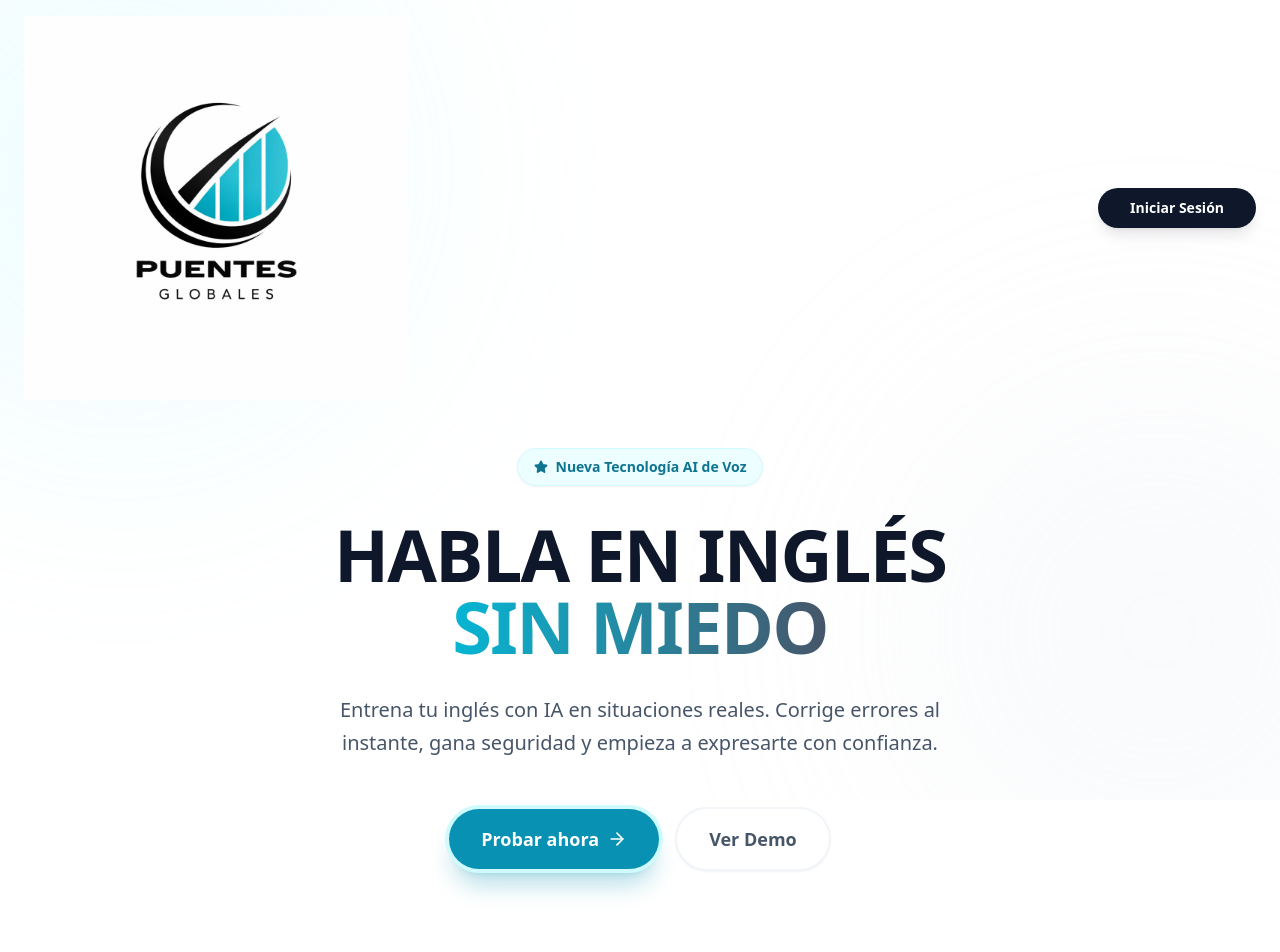
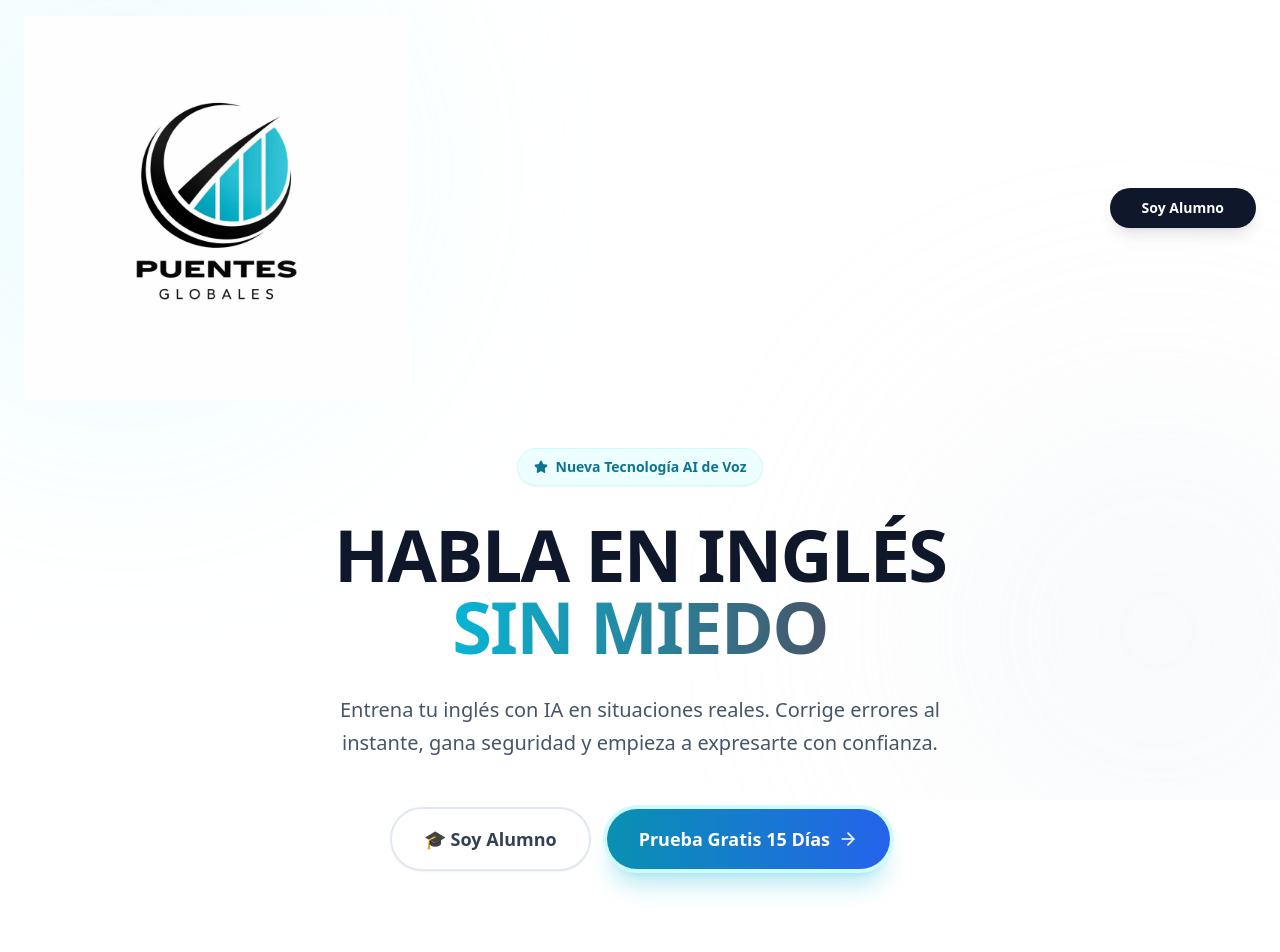
Before and after one commit to wokpass-dev/mvp-idiomas-ai, a React (Vite) app in the folder client/: page / in a window 1280 px wide. Shown: the top 952 px of the page. Built offline with nearby package versions, Linux system fonts and the light colour scheme.

Commit message:
feat: implement access code gate for student signup

```diff
--- a/client/src/components/LandingPage.jsx
+++ b/client/src/components/LandingPage.jsx
@@ -25,7 +25,7 @@ const LandingPage = () => {
                         onClick={() => navigate('/login')}
                         className="px-8 py-2.5 bg-slate-900 hover:bg-slate-800 text-white rounded-full transition-all text-sm font-semibold shadow-lg shadow-slate-900/10"
                     >
-                        Iniciar Sesión
+                        Soy Alumno
                     </button>
                 </nav>
 
@@ -54,16 +54,22 @@ const LandingPage = () => {
                             y empieza a expresarte con confianza.
                         </p>
 
-                        <div className="flex flex-col sm:flex-row gap-4 justify-center items-center">
+                        <div className="flex flex-col sm:flex-row gap-4 justify-center items-center mt-8">
+                            {/* Student Path */}
                             <button
                                 onClick={() => navigate('/login')}
-                                className="group relative px-8 py-4 bg-cyan-600 hover:bg-cyan-500 text-white rounded-full font-bold text-lg transition-all flex items-center gap-2 shadow-xl shadow-cyan-600/30 ring-4 ring-cyan-100"
+                                className="px-8 py-4 bg-white hover:bg-slate-50 border-2 border-slate-200 text-slate-700 rounded-full font-bold text-lg transition-all shadow-sm hover:shadow-md flex items-center gap-2"
                             >
-                                Probar ahora
+                                🎓 Soy Alumno
+                            </button>
+
+                            {/* External Path */}
+                            <button
+                                onClick={() => alert("Próximamente: Integración con Google & Stripe (Trial 15 Días)")}
+                                className="group relative px-8 py-4 bg-gradient-to-r from-cyan-600 to-blue-600 hover:from-cyan-500 hover:to-blue-500 text-white rounded-full font-bold text-lg transition-all flex items-center gap-2 shadow-xl shadow-cyan-500/30 ring-4 ring-cyan-100"
+                            >
+                                Prueba Gratis 15 Días
                                 <ArrowRight size={20} className="group-hover:translate-x-1 transition-transform" />
-                            </button>
-                            <button className="px-8 py-4 bg-white hover:bg-slate-50 border-2 border-slate-100 rounded-full font-bold text-lg transition-all text-slate-600 shadow-sm hover:shadow-md">
-                                Ver Demo
                             </button>
                         </div>
                     </motion.div>
--- a/client/src/components/Login.jsx
+++ b/client/src/components/Login.jsx
@@ -1,12 +1,14 @@
 import React, { useState } from 'react';
 import { supabase } from '../supabaseClient';
 import { useNavigate } from 'react-router-dom';
+import api from '../services/api';
 import { Loader2 } from 'lucide-react';
 
 export default function Login() {
     const [loading, setLoading] = useState(false);
     const [email, setEmail] = useState('');
     const [password, setPassword] = useState(''); // Simple password login for MVP
+    const [accessCode, setAccessCode] = useState('');
     const [isSignUp, setIsSignUp] = useState(false);
     const [message, setMessage] = useState('');
     const navigate = useNavigate();
@@ -18,6 +20,13 @@ export default function Login() {
 
         try {
             if (isSignUp) {
+                // 1. Verify Access Code First
+                const codeCheck = await api.post('/verify-code', { code: accessCode });
+                if (!codeCheck.data.valid) {
+                    throw new Error('Código de acceso inválido. Solicítalo a tu profesor.');
+                }
+
+                // 2. Proceed with Signup
                 const { error } = await supabase.auth.signUp({
                     email,
                     password,
@@ -64,6 +73,20 @@ export default function Login() {
                             required
                         />
                     </div>
+
+                    {isSignUp && (
+                        <div>
+                            <label className="block text-slate-700 text-sm font-bold mb-2">Código de Alumno (Requerido)</label>
+                            <input
+                                type="text"
+                                value={accessCode}
+                                onChange={(e) => setAccessCode(e.target.value)}
+                                className="w-full bg-white border border-slate-200 rounded-xl p-3 text-slate-900 focus:outline-none focus:ring-2 focus:ring-cyan-500 focus:border-transparent transition-all shadow-sm"
+                                placeholder="Ingresa tu código de 6 dígitos"
+                                required
+                            />
+                        </div>
+                    )}
                     <div>
                         <label className="block text-slate-700 text-sm font-bold mb-2">Contraseña</label>
                         <input
```
Also changed, not shown: 1 other file (tests, documents, lock files or other folders).
